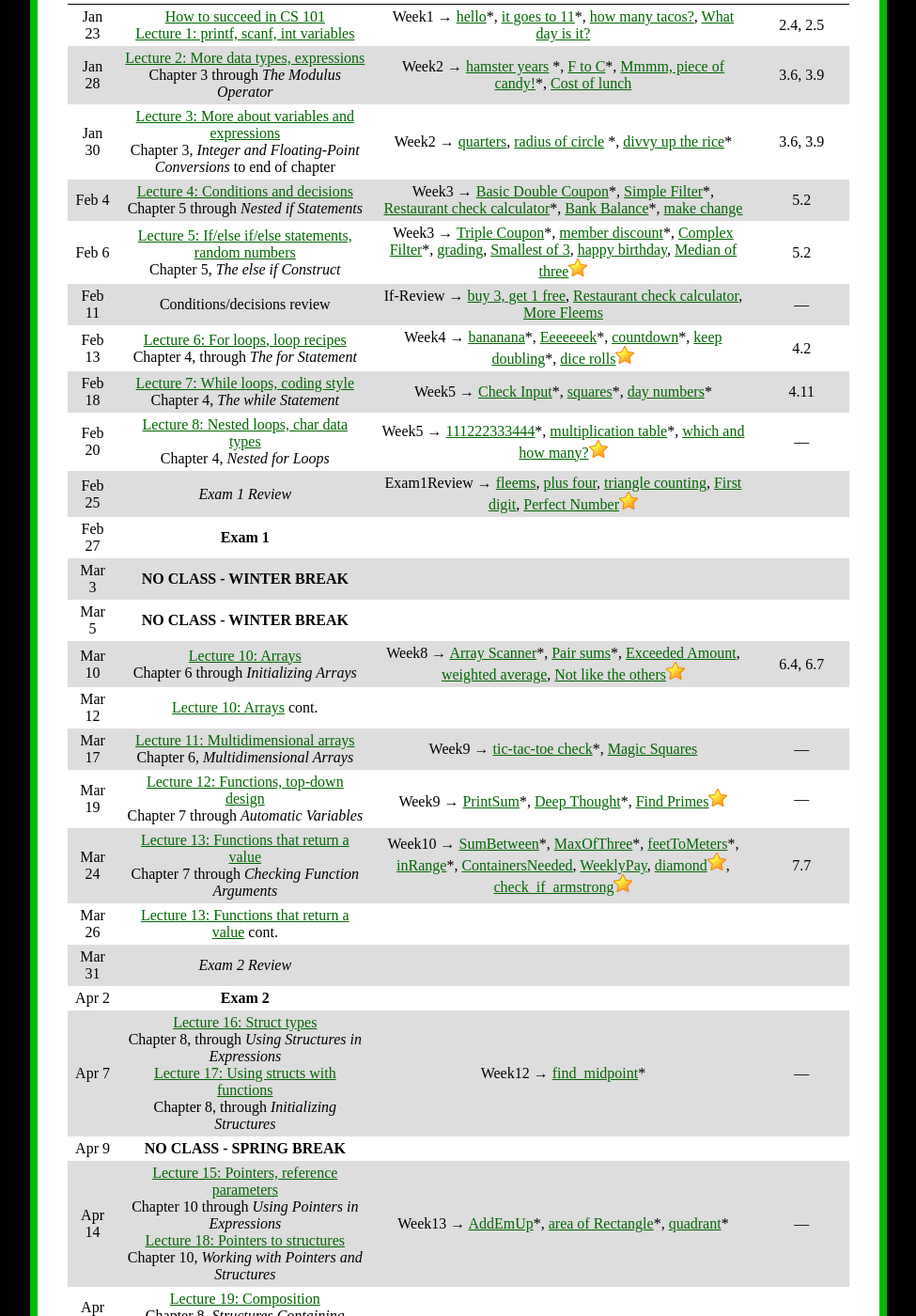
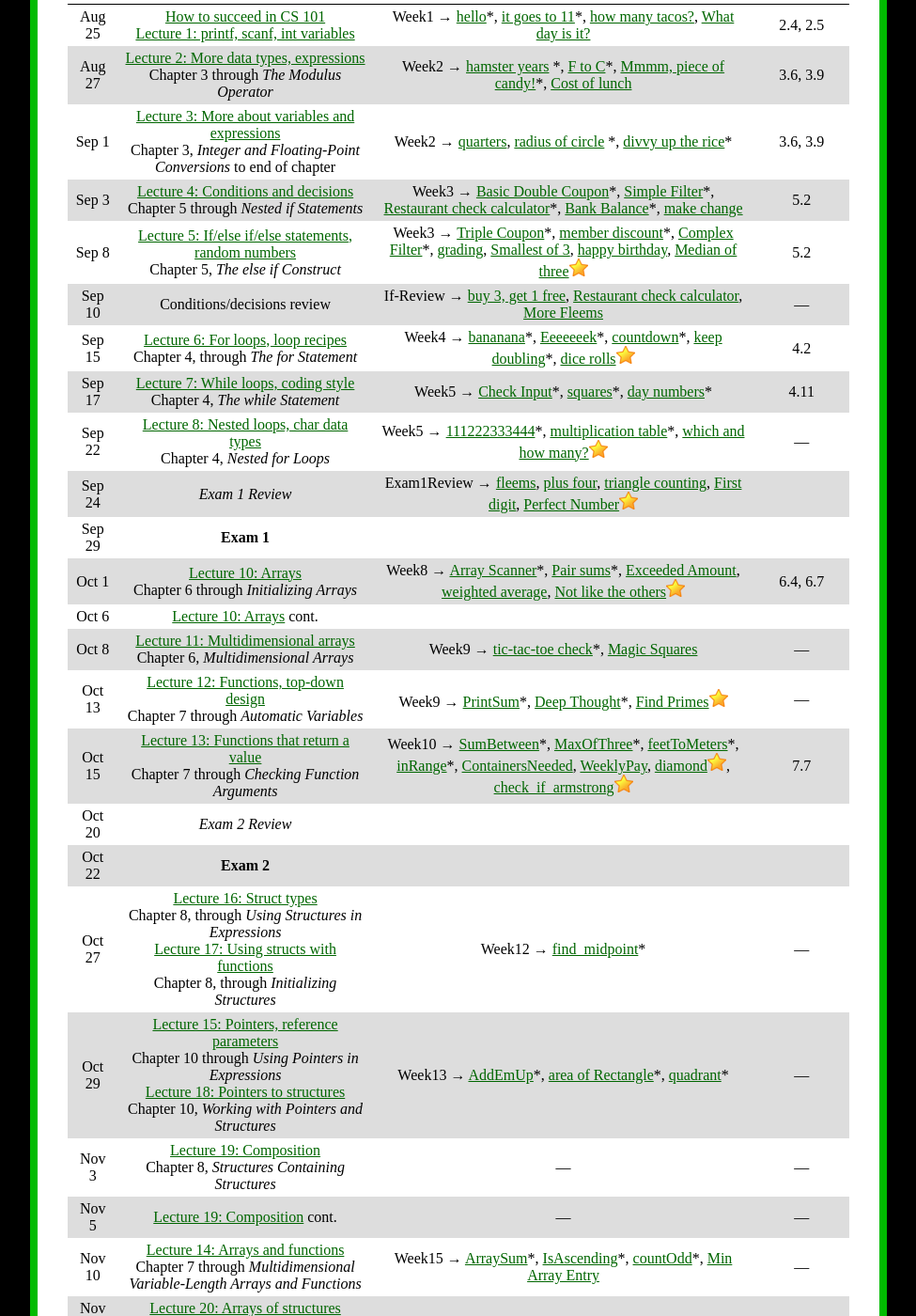
Before and after one commit to ycpcs/cs101-fall2020, a Jekyll site: the page built from schedule.md, in a window 1280 px wide and 1400 px high, scrolled down 391 px. Shown: the whole window at 94% size, without its empty margins (152-1127 px from the left). Built offline with Jekyll 4.4.1, drawn with Linux system fonts in a browser that asks for light colours; some of the changed text lies outside the part shown.

Commit message:
update schedule
update schedule

```diff
--- a/schedule.md
+++ b/schedule.md
@@ -14,37 +14,33 @@ The textbook exercises are optional, but are a very good way to get extra practi
 
 Date | Readings/Topic | CloudCoder exercises | Textbook exercises
 :----: | :--------: | :--------------------: | :------------------:
-Jan 23 | [How to succeed in CS 101](success.html) <br /> [Lecture 1: printf, scanf, int variables](lectures/lecture01.html)| Week1 &rarr; [hello](https://cs.ycp.edu/cloudcoder/#exercise?c=26,p=1182)\*, [it goes to 11](https://cs.ycp.edu/cloudcoder/#exercise?c=26,p=1183)\*, [how many tacos?](https://cs.ycp.edu/cloudcoder/#exercise?c=26,p=1184), [What day is it?](https://cs.ycp.edu/cloudcoder/#exercise?c=26,p=1185) | 2.4, 2.5
-Jan 28 | [Lecture 2: More data types, expressions](lectures/lecture02.html)<br>Chapter 3 through *The Modulus Operator* | Week2 &rarr; [hamster years](https://cs.ycp.edu/cloudcoder/#exercise?c=26,p=1186) \*, [F to C](https://cs.ycp.edu/cloudcoder/#exercise?c=26,p=1187)\*, [Mmmm, piece of candy!](https://cs.ycp.edu/cloudcoder/#exercise?c=26,p=1188)\*, [Cost of lunch](https://cs.ycp.edu/cloudcoder/#exercise?c=26,p=1189) | 3.6, 3.9
-Jan 30 | [Lecture 3: More about variables and expressions](lectures/lecture03.html)<br>Chapter 3, *Integer and Floating-Point Conversions* to end of chapter | Week2 &rarr; [quarters](https://cs.ycp.edu/cloudcoder/#exercise?c=26,p=1261), [radius of circle](https://cs.ycp.edu/cloudcoder/#exercise?c=26,p=1190) \*, [divvy up the rice](https://cs.ycp.edu/cloudcoder/#exercise?c=26,p=1191)\* | 3.6, 3.9
-Feb 4  | [Lecture 4: Conditions and decisions](lectures/lecture04.html)<br>Chapter 5 through *Nested if Statements* | Week3 &rarr; [Basic Double Coupon](https://cs.ycp.edu/cloudcoder/#exercise?c=26,p=1192)\*, [Simple Filter](https://cs.ycp.edu/cloudcoder/#exercise?c=26,p=1193)\*, [Restaurant check calculator](https://cs.ycp.edu/cloudcoder/#exercise?c=26,p=1195)\*, [Bank Balance](https://cs.ycp.edu/cloudcoder/#exercise?c=26,p=1194)\*, [make change](https://cs.ycp.edu/cloudcoder/#exercise?c=26,p=1229) | 5.2
-Feb 6  | [Lecture 5: If/else if/else statements, random numbers](lectures/lecture05.html)<br>Chapter 5, *The else if Construct* | Week3 &rarr; [Triple Coupon](https://cs.ycp.edu/cloudcoder/#exercise?c=26,p=1196)\*, [member discount](https://cs.ycp.edu/cloudcoder/#exercise?c=26,p=1197)\*, [Complex Filter](https://cs.ycp.edu/cloudcoder/#exercise?c=26,p=1198)\*, [grading](https://cs.ycp.edu/cloudcoder/#exercise?c=26,p=1239), [Smallest of 3](https://cs.ycp.edu/cloudcoder/#exercise?c=26,p=1251), [happy birthday](https://cs.ycp.edu/cloudcoder/#exercise?c=26,p=1262), [Median of three](https://cs.ycp.edu/cloudcoder/#exercise?c=26,p=1243)![gold star](img/goldstar-tiny.png) | 5.2
-Feb 11 | <span class="activity">Conditions/decisions review</span> | If-Review &rarr; [buy 3, get 1 free](https://cs.ycp.edu/cloudcoder/#exercise?c=26,p=1245), [Restaurant check calculator](https://cs.ycp.edu/cloudcoder/#exercise?c=26,p=1224), [More Fleems](https://cs.ycp.edu/cloudcoder/#exercise?c=26,p=1279) | &mdash;
-Feb 13 | [Lecture 6: For loops, loop recipes](lectures/lecture06.html)<br>Chapter 4, through *The for Statement* | Week4 &rarr; [bananana](https://cs.ycp.edu/cloudcoder/#exercise?c=26,p=1199)\*, [Eeeeeeek](https://cs.ycp.edu/cloudcoder/#exercise?c=26,p=1228)\*, [countdown](https://cs.ycp.edu/cloudcoder/#exercise?c=26,p=1200)\*, [keep doubling](https://cs.ycp.edu/cloudcoder/#exercise?c=26,p=1201)\*, [dice rolls](https://cs.ycp.edu/cloudcoder/#exercise?c=26,p=1230)![gold star](img/goldstar-tiny.png) | 4.2
-Feb 18 |  [Lecture 7: While loops, coding style](lectures/lecture07.html)<br>Chapter 4, *The while Statement* | Week5 &rarr; [Check Input](https://cs.ycp.edu/cloudcoder/#exercise?c=26,p=1202)\*, [squares](https://cs.ycp.edu/cloudcoder/#exercise?c=26,p=1203)\*, [day numbers](https://cs.ycp.edu/cloudcoder/#exercise?c=26,p=1204)\* | 4.11
-Feb 20 | [Lecture 8: Nested loops, char data types](lectures/lecture08.html)<br>Chapter 4, *Nested for Loops* | Week5 &rarr; [111222333444](https://cs.ycp.edu/cloudcoder/#exercise?c=26,p=1205)\*, [multiplication table](https://cs.ycp.edu/cloudcoder/#exercise?c=26,p=1244)\*, [which and how many?](https://cs.ycp.edu/cloudcoder/#exercise?c=26,p=1206)![gold star](img/goldstar-tiny.png) | &mdash;
-Feb 25 | *Exam 1 Review* | Exam1Review &rarr; [fleems](https://cs.ycp.edu/cloudcoder/#exercise?c=26,p=1240), [plus four](https://cs.ycp.edu/cloudcoder/#exercise?c=26,p=1267), [triangle counting](https://cs.ycp.edu/cloudcoder/#exercise?c=26,p=1268), [First digit](https://cs.ycp.edu/cloudcoder/#exercise?c=26,p=1257), [Perfect Number](https://cs.ycp.edu/cloudcoder/#exercise?c=26,p=1252)![gold star](img/goldstar-tiny.png)
-Feb 27 | **Exam 1** | |
-Mar 3  | **NO CLASS - WINTER BREAK** | |
-Mar 5  | **NO CLASS - WINTER BREAK** | |
-Mar 10 | [Lecture 10: Arrays](lectures/lecture10.html)<br>Chapter 6 through *Initializing Arrays* | Week8 &rarr; [Array Scanner](https://cs.ycp.edu/cloudcoder/#exercise?c=26,p=1207)\*, [Pair sums](https://cs.ycp.edu/cloudcoder/#exercise?c=26,p=1208)\*, [Exceeded Amount](https://cs.ycp.edu/cloudcoder/#exercise?c=26,p=1209), [weighted average](https://cs.ycp.edu/cloudcoder/#exercise?c=26,p=1260), [Not like the others](https://cs.ycp.edu/cloudcoder/#exercise?c=26,p=1210)![gold star](img/goldstar-tiny.png) | 6.4, 6.7
-Mar 12 | [Lecture 10: Arrays](lectures/lecture10.html) cont. | |
-Mar 17  | [Lecture 11: Multidimensional arrays](lectures/lecture11.html)<br>Chapter 6, *Multidimensional Arrays* | Week9 &rarr; [tic-tac-toe check](https://cs.ycp.edu/cloudcoder/#exercise?c=26,p=1238)\*, [Magic Squares](https://cs.ycp.edu/cloudcoder/#exercise?c=26,p=1249) | &mdash;
-Mar 19 | [Lecture 12: Functions, top-down design](lectures/lecture12.html)<br>Chapter 7 through *Automatic Variables* | Week9 &rarr;  [PrintSum](https://cs.ycp.edu/cloudcoder/#exercise?c=26,p=1211)\*, [Deep Thought](https://cs.ycp.edu/cloudcoder/#exercise?c=26,p=1212)\*, [Find Primes](https://cs.ycp.edu/cloudcoder/#exercise?c=26,p=1213)![gold star](img/goldstar-tiny.png) | &mdash;
-Mar 24 | [Lecture 13: Functions that return a value](lectures/lecture13.html)<br>Chapter 7 through *Checking Function Arguments* | Week10 &rarr; [SumBetween](https://cs.ycp.edu/cloudcoder/#exercise?c=26,p=1217)\*, [MaxOfThree](https://cs.ycp.edu/cloudcoder/#exercise?c=26,p=1218)\*, [feetToMeters](https://cs.ycp.edu/cloudcoder/#exercise?c=26,p=1235)\*, [inRange](https://cs.ycp.edu/cloudcoder/#exercise?c=26,p=1236)\*, [ContainersNeeded](https://cs.ycp.edu/cloudcoder/#exercise?c=26,p=1247), [WeeklyPay](https://cs.ycp.edu/cloudcoder/#exercise?c=26,p=1248), [diamond](https://cs.ycp.edu/cloudcoder/#exercise?c=26,p=1237)![gold star](img/goldstar-tiny.png), [check\_if\_armstrong](https://cs.ycp.edu/cloudcoder/#exercise?c=26,p=1256)![gold star](img/goldstar-tiny.png) | 7.7
-Mar 26 | [Lecture 13: Functions that return a value](lectures/lecture13.html) cont. | |
-Mar 31 | *Exam 2 Review* | |
-Apr 2  | **Exam 2** | |
-Apr 7 | [Lecture 16: Struct types](lectures/lecture16.html)<br>Chapter 8, through *Using Structures in Expressions*<br>[Lecture 17: Using structs with functions](lectures/lecture17.html)<br>Chapter 8, through *Initializing Structures* | Week12 &rarr; [find\_midpoint](https://cs.ycp.edu/cloudcoder/#exercise?c=26,p=1264)\* | &mdash;
-Apr 9  | **NO CLASS - SPRING BREAK** | |
-Apr 14 | [Lecture 15: Pointers, reference parameters](lectures/lecture15.html)<br>Chapter 10 through *Using Pointers in Expressions* <br /> [Lecture 18: Pointers to structures](lectures/lecture18.html)<br>Chapter 10, *Working with Pointers and Structures* | Week13 &rarr; [AddEmUp](https://cs.ycp.edu/cloudcoder/#exercise?c=26,p=1219)\*, [area of Rectangle](https://cs.ycp.edu/cloudcoder/#exercise?c=26,p=1220)\*, [quadrant](https://cs.ycp.edu/cloudcoder/#exercise?c=26,p=1246)\* | &mdash;
-Apr 16 | [Lecture 19: Composition](lectures/lecture19.html)<br>Chapter 8, *Structures Containing Structures* | &mdash; | &mdash;
-Apr 21 | [Lecture 19: Composition](lectures/lecture19.html) cont. | &mdash; | &mdash;
-Apr 23 | [Lecture 14: Arrays and functions](lectures/lecture14.html)<br>Chapter 7 through *Multidimensional Variable-Length Arrays and Functions* | Week15 &rarr; [ArraySum](https://cs.ycp.edu/cloudcoder/#exercise?c=26,p=1214)\*, [IsAscending](https://cs.ycp.edu/cloudcoder/#exercise?c=26,p=1216)\*, [countOdd](https://cs.ycp.edu/cloudcoder/#exercise?c=26,p=1215)\*, [Min Array Entry](https://cs.ycp.edu/cloudcoder/#exercise?c=26,p=1250) | &mdash;
-Apr 28 | [Lecture 20: Arrays of structures](lectures/lecture20.html)<br>Chapter 8, *Arrays of Structures* | &mdash; | &mdash;
-Apr 30 | [Lecture 20: Arrays of structures](lectures/lecture20.html) cont. | &mdash; | &mdash;
-May 5  | **Exam 3 review** | &mdash; | &mdash;
-May 7  | **Exam 3** |  |
+Aug 25 | [How to succeed in CS 101](success.html) <br /> [Lecture 1: printf, scanf, int variables](lectures/lecture01.html)| Week1 &rarr; [hello](https://cs.ycp.edu/cloudcoder/#exercise?c=26,p=1182)\*, [it goes to 11](https://cs.ycp.edu/cloudcoder/#exercise?c=26,p=1183)\*, [how many tacos?](https://cs.ycp.edu/cloudcoder/#exercise?c=26,p=1184), [What day is it?](https://cs.ycp.edu/cloudcoder/#exercise?c=26,p=1185) | 2.4, 2.5
+Aug 27 | [Lecture 2: More data types, expressions](lectures/lecture02.html)<br>Chapter 3 through *The Modulus Operator* | Week2 &rarr; [hamster years](https://cs.ycp.edu/cloudcoder/#exercise?c=26,p=1186) \*, [F to C](https://cs.ycp.edu/cloudcoder/#exercise?c=26,p=1187)\*, [Mmmm, piece of candy!](https://cs.ycp.edu/cloudcoder/#exercise?c=26,p=1188)\*, [Cost of lunch](https://cs.ycp.edu/cloudcoder/#exercise?c=26,p=1189) | 3.6, 3.9
+Sep 1  | [Lecture 3: More about variables and expressions](lectures/lecture03.html)<br>Chapter 3, *Integer and Floating-Point Conversions* to end of chapter | Week2 &rarr; [quarters](https://cs.ycp.edu/cloudcoder/#exercise?c=26,p=1261), [radius of circle](https://cs.ycp.edu/cloudcoder/#exercise?c=26,p=1190) \*, [divvy up the rice](https://cs.ycp.edu/cloudcoder/#exercise?c=26,p=1191)\* | 3.6, 3.9
+Sep 3  | [Lecture 4: Conditions and decisions](lectures/lecture04.html)<br>Chapter 5 through *Nested if Statements* | Week3 &rarr; [Basic Double Coupon](https://cs.ycp.edu/cloudcoder/#exercise?c=26,p=1192)\*, [Simple Filter](https://cs.ycp.edu/cloudcoder/#exercise?c=26,p=1193)\*, [Restaurant check calculator](https://cs.ycp.edu/cloudcoder/#exercise?c=26,p=1195)\*, [Bank Balance](https://cs.ycp.edu/cloudcoder/#exercise?c=26,p=1194)\*, [make change](https://cs.ycp.edu/cloudcoder/#exercise?c=26,p=1229) | 5.2
+Sep 8  | [Lecture 5: If/else if/else statements, random numbers](lectures/lecture05.html)<br>Chapter 5, *The else if Construct* | Week3 &rarr; [Triple Coupon](https://cs.ycp.edu/cloudcoder/#exercise?c=26,p=1196)\*, [member discount](https://cs.ycp.edu/cloudcoder/#exercise?c=26,p=1197)\*, [Complex Filter](https://cs.ycp.edu/cloudcoder/#exercise?c=26,p=1198)\*, [grading](https://cs.ycp.edu/cloudcoder/#exercise?c=26,p=1239), [Smallest of 3](https://cs.ycp.edu/cloudcoder/#exercise?c=26,p=1251), [happy birthday](https://cs.ycp.edu/cloudcoder/#exercise?c=26,p=1262), [Median of three](https://cs.ycp.edu/cloudcoder/#exercise?c=26,p=1243)![gold star](img/goldstar-tiny.png) | 5.2
+Sep 10 | <span class="activity">Conditions/decisions review</span> | If-Review &rarr; [buy 3, get 1 free](https://cs.ycp.edu/cloudcoder/#exercise?c=26,p=1245), [Restaurant check calculator](https://cs.ycp.edu/cloudcoder/#exercise?c=26,p=1224), [More Fleems](https://cs.ycp.edu/cloudcoder/#exercise?c=26,p=1279) | &mdash;
+Sep 15 | [Lecture 6: For loops, loop recipes](lectures/lecture06.html)<br>Chapter 4, through *The for Statement* | Week4 &rarr; [bananana](https://cs.ycp.edu/cloudcoder/#exercise?c=26,p=1199)\*, [Eeeeeeek](https://cs.ycp.edu/cloudcoder/#exercise?c=26,p=1228)\*, [countdown](https://cs.ycp.edu/cloudcoder/#exercise?c=26,p=1200)\*, [keep doubling](https://cs.ycp.edu/cloudcoder/#exercise?c=26,p=1201)\*, [dice rolls](https://cs.ycp.edu/cloudcoder/#exercise?c=26,p=1230)![gold star](img/goldstar-tiny.png) | 4.2
+Sep 17 |  [Lecture 7: While loops, coding style](lectures/lecture07.html)<br>Chapter 4, *The while Statement* | Week5 &rarr; [Check Input](https://cs.ycp.edu/cloudcoder/#exercise?c=26,p=1202)\*, [squares](https://cs.ycp.edu/cloudcoder/#exercise?c=26,p=1203)\*, [day numbers](https://cs.ycp.edu/cloudcoder/#exercise?c=26,p=1204)\* | 4.11
+Sep 22 | [Lecture 8: Nested loops, char data types](lectures/lecture08.html)<br>Chapter 4, *Nested for Loops* | Week5 &rarr; [111222333444](https://cs.ycp.edu/cloudcoder/#exercise?c=26,p=1205)\*, [multiplication table](https://cs.ycp.edu/cloudcoder/#exercise?c=26,p=1244)\*, [which and how many?](https://cs.ycp.edu/cloudcoder/#exercise?c=26,p=1206)![gold star](img/goldstar-tiny.png) | &mdash;
+Sep 24 | *Exam 1 Review* | Exam1Review &rarr; [fleems](https://cs.ycp.edu/cloudcoder/#exercise?c=26,p=1240), [plus four](https://cs.ycp.edu/cloudcoder/#exercise?c=26,p=1267), [triangle counting](https://cs.ycp.edu/cloudcoder/#exercise?c=26,p=1268), [First digit](https://cs.ycp.edu/cloudcoder/#exercise?c=26,p=1257), [Perfect Number](https://cs.ycp.edu/cloudcoder/#exercise?c=26,p=1252)![gold star](img/goldstar-tiny.png)
+Sep 29 | **Exam 1** | |
+Oct 1  | [Lecture 10: Arrays](lectures/lecture10.html)<br>Chapter 6 through *Initializing Arrays* | Week8 &rarr; [Array Scanner](https://cs.ycp.edu/cloudcoder/#exercise?c=26,p=1207)\*, [Pair sums](https://cs.ycp.edu/cloudcoder/#exercise?c=26,p=1208)\*, [Exceeded Amount](https://cs.ycp.edu/cloudcoder/#exercise?c=26,p=1209), [weighted average](https://cs.ycp.edu/cloudcoder/#exercise?c=26,p=1260), [Not like the others](https://cs.ycp.edu/cloudcoder/#exercise?c=26,p=1210)![gold star](img/goldstar-tiny.png) | 6.4, 6.7
+Oct 6  | [Lecture 10: Arrays](lectures/lecture10.html) cont. | |
+Oct 8  | [Lecture 11: Multidimensional arrays](lectures/lecture11.html)<br>Chapter 6, *Multidimensional Arrays* | Week9 &rarr; [tic-tac-toe check](https://cs.ycp.edu/cloudcoder/#exercise?c=26,p=1238)\*, [Magic Squares](https://cs.ycp.edu/cloudcoder/#exercise?c=26,p=1249) | &mdash;
+Oct 13 | [Lecture 12: Functions, top-down design](lectures/lecture12.html)<br>Chapter 7 through *Automatic Variables* | Week9 &rarr;  [PrintSum](https://cs.ycp.edu/cloudcoder/#exercise?c=26,p=1211)\*, [Deep Thought](https://cs.ycp.edu/cloudcoder/#exercise?c=26,p=1212)\*, [Find Primes](https://cs.ycp.edu/cloudcoder/#exercise?c=26,p=1213)![gold star](img/goldstar-tiny.png) | &mdash;
+Oct 15 | [Lecture 13: Functions that return a value](lectures/lecture13.html)<br>Chapter 7 through *Checking Function Arguments* | Week10 &rarr; [SumBetween](https://cs.ycp.edu/cloudcoder/#exercise?c=26,p=1217)\*, [MaxOfThree](https://cs.ycp.edu/cloudcoder/#exercise?c=26,p=1218)\*, [feetToMeters](https://cs.ycp.edu/cloudcoder/#exercise?c=26,p=1235)\*, [inRange](https://cs.ycp.edu/cloudcoder/#exercise?c=26,p=1236)\*, [ContainersNeeded](https://cs.ycp.edu/cloudcoder/#exercise?c=26,p=1247), [WeeklyPay](https://cs.ycp.edu/cloudcoder/#exercise?c=26,p=1248), [diamond](https://cs.ycp.edu/cloudcoder/#exercise?c=26,p=1237)![gold star](img/goldstar-tiny.png), [check\_if\_armstrong](https://cs.ycp.edu/cloudcoder/#exercise?c=26,p=1256)![gold star](img/goldstar-tiny.png) | 7.7
+Oct 20 | *Exam 2 Review* | |
+Oct 22 | **Exam 2** | |
+Oct 27 | [Lecture 16: Struct types](lectures/lecture16.html)<br>Chapter 8, through *Using Structures in Expressions*<br>[Lecture 17: Using structs with functions](lectures/lecture17.html)<br>Chapter 8, through *Initializing Structures* | Week12 &rarr; [find\_midpoint](https://cs.ycp.edu/cloudcoder/#exercise?c=26,p=1264)\* | &mdash;
+Oct 29 | [Lecture 15: Pointers, reference parameters](lectures/lecture15.html)<br>Chapter 10 through *Using Pointers in Expressions* <br /> [Lecture 18: Pointers to structures](lectures/lecture18.html)<br>Chapter 10, *Working with Pointers and Structures* | Week13 &rarr; [AddEmUp](https://cs.ycp.edu/cloudcoder/#exercise?c=26,p=1219)\*, [area of Rectangle](https://cs.ycp.edu/cloudcoder/#exercise?c=26,p=1220)\*, [quadrant](https://cs.ycp.edu/cloudcoder/#exercise?c=26,p=1246)\* | &mdash;
+Nov 3  | [Lecture 19: Composition](lectures/lecture19.html)<br>Chapter 8, *Structures Containing Structures* | &mdash; | &mdash;
+Nov 5  | [Lecture 19: Composition](lectures/lecture19.html) cont. | &mdash; | &mdash;
+Nov 10 | [Lecture 14: Arrays and functions](lectures/lecture14.html)<br>Chapter 7 through *Multidimensional Variable-Length Arrays and Functions* | Week15 &rarr; [ArraySum](https://cs.ycp.edu/cloudcoder/#exercise?c=26,p=1214)\*, [IsAscending](https://cs.ycp.edu/cloudcoder/#exercise?c=26,p=1216)\*, [countOdd](https://cs.ycp.edu/cloudcoder/#exercise?c=26,p=1215)\*, [Min Array Entry](https://cs.ycp.edu/cloudcoder/#exercise?c=26,p=1250) | &mdash;
+Nov 12 | [Lecture 20: Arrays of structures](lectures/lecture20.html)<br>Chapter 8, *Arrays of Structures* | &mdash; | &mdash;
+Nov 17 | [Lecture 20: Arrays of structures](lectures/lecture20.html) cont. | &mdash; | &mdash;
+Nov 19 | **Exam 3 review** | &mdash; | &mdash;
+Nov 24 | **Exam 3** |  |
 
 
 <!-- vim:set wrap: -->
```
